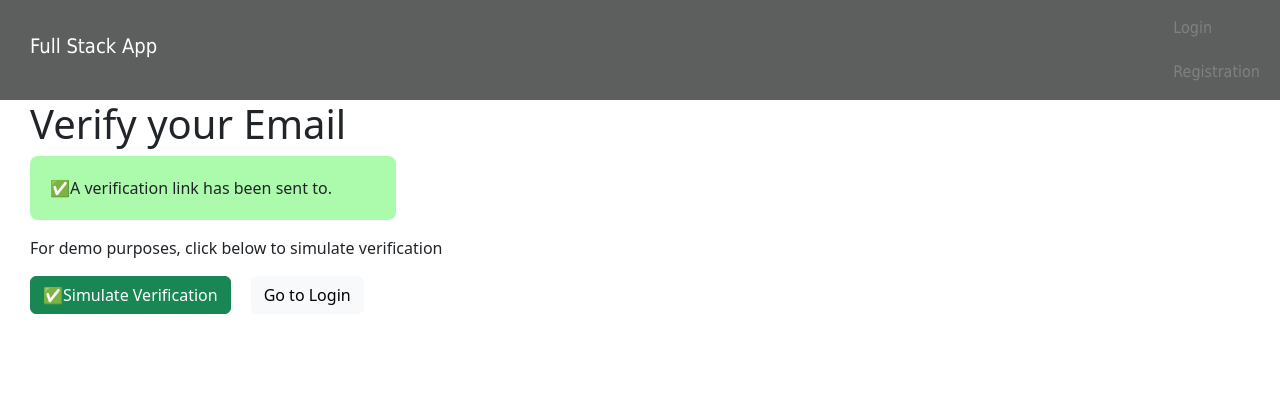
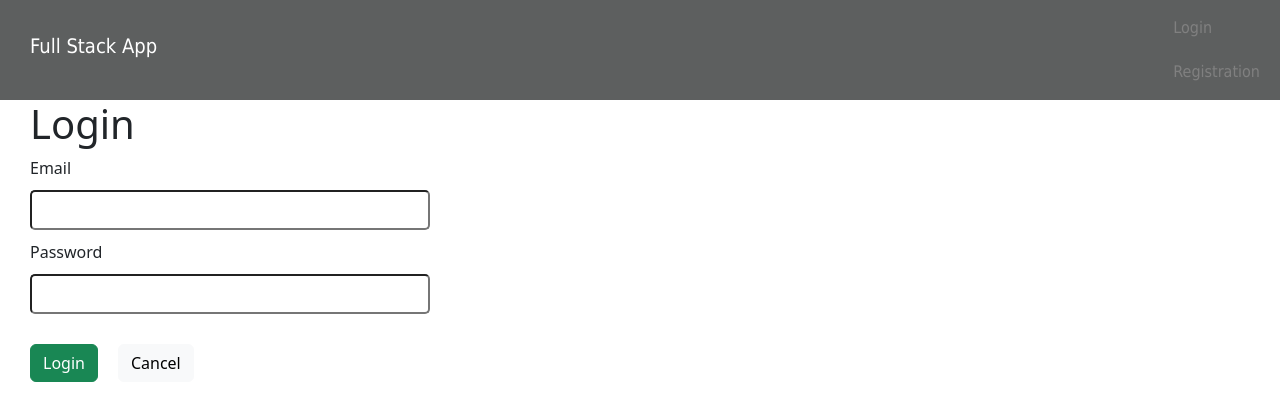
Before and after one commit to renejamesaleonar27-ops/fullstack-prototype-Aleonar, a plain HTML site: page index.html in a window 1280 px wide. Drawn offline with nearby package versions, Linux system fonts and the light colour scheme.

Commit message:
Added Login Page

```diff
--- a/index.html
+++ b/index.html
@@ -78,6 +78,27 @@
                 <button type="button" class="btn btn-light">Go to Login</button>
             </div>
         </section>
+
+        <!-- LOG IN -->
+
+        <section class="login">
+            <h1>Login</h1>
+            <form action="">
+                <div class="input">
+                <div class="input">
+                    <label for="lastname">Email</label>
+                    <input type="email" id="email">
+                </div>
+                 <div class="input">
+                    <label for="password">Password</label>
+                    <input type="password" id="password">
+                </div>
+                <div class="actions">
+                   <button type="button" class="btn btn-success">Login</button>
+                    <button type="button" class="btn btn-light">Cancel</button>
+                </div>
+            </form>
+        </section>
     </main>
 
     <script src="script.js"></script>
--- a/style.css
+++ b/style.css
@@ -3,7 +3,7 @@
     margin: 0;
     box-sizing: border-box;
 }
-
+/* NAVIGATION TAB */
 nav{
    height: 100px;
    width: 100%;
@@ -70,16 +70,19 @@ form{
 .input{
     display: flex;
     flex-direction: column;
+    gap: 10px;
 }
 form input{
     height: 40px;
     border-radius: 5px;
     padding: 5px;
     font-size: 20px;
+
 }
 .actions{
     display: flex;
     gap: 20px;
+    margin-top: 20px;
 }
 /* HOME */
  .home{
@@ -91,7 +94,7 @@ form input{
 
 /* EMAIL */
 .email{
-
+display: none;
 }
 .email-txt{
     padding: 20px;
@@ -99,3 +102,4 @@ form input{
     background-color: rgb(172, 250, 172);
     border-radius: 8px;
 }
+/* LOGIN  */
```
